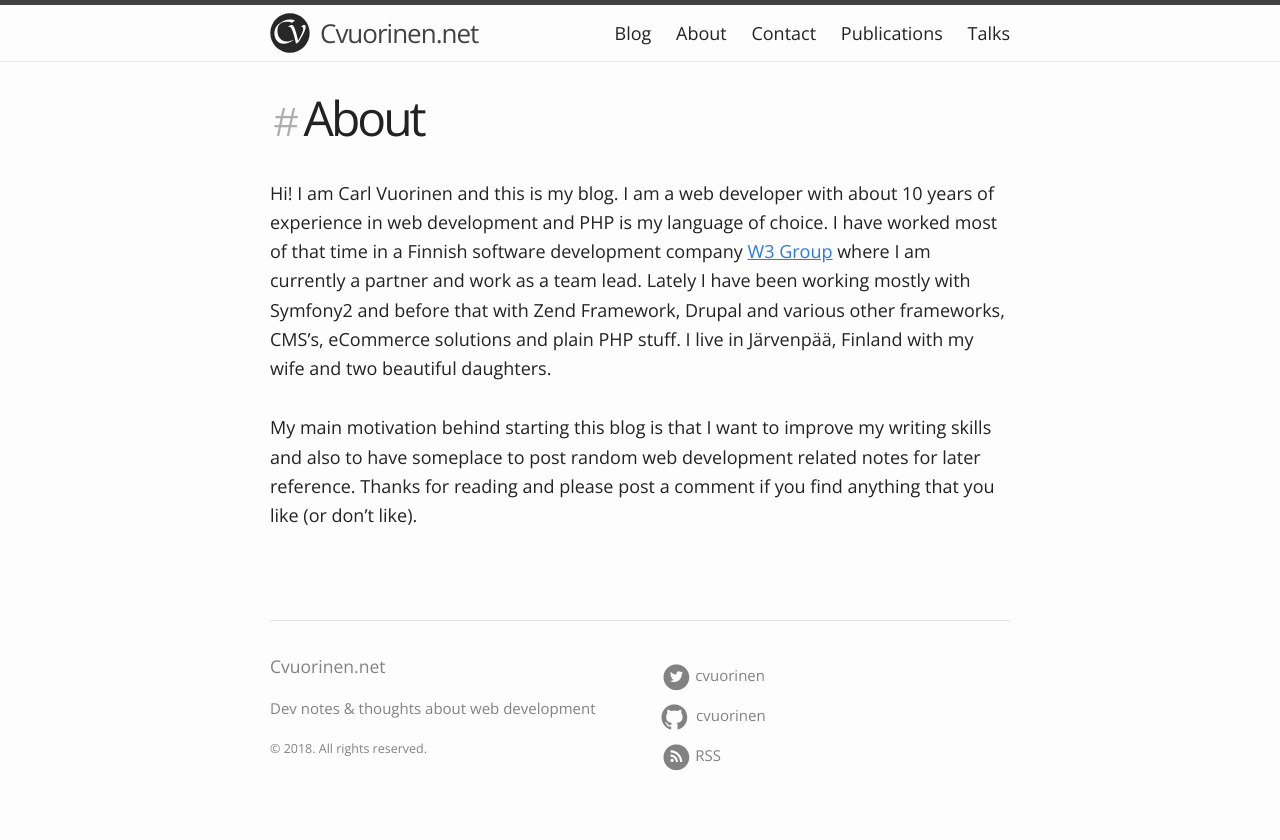
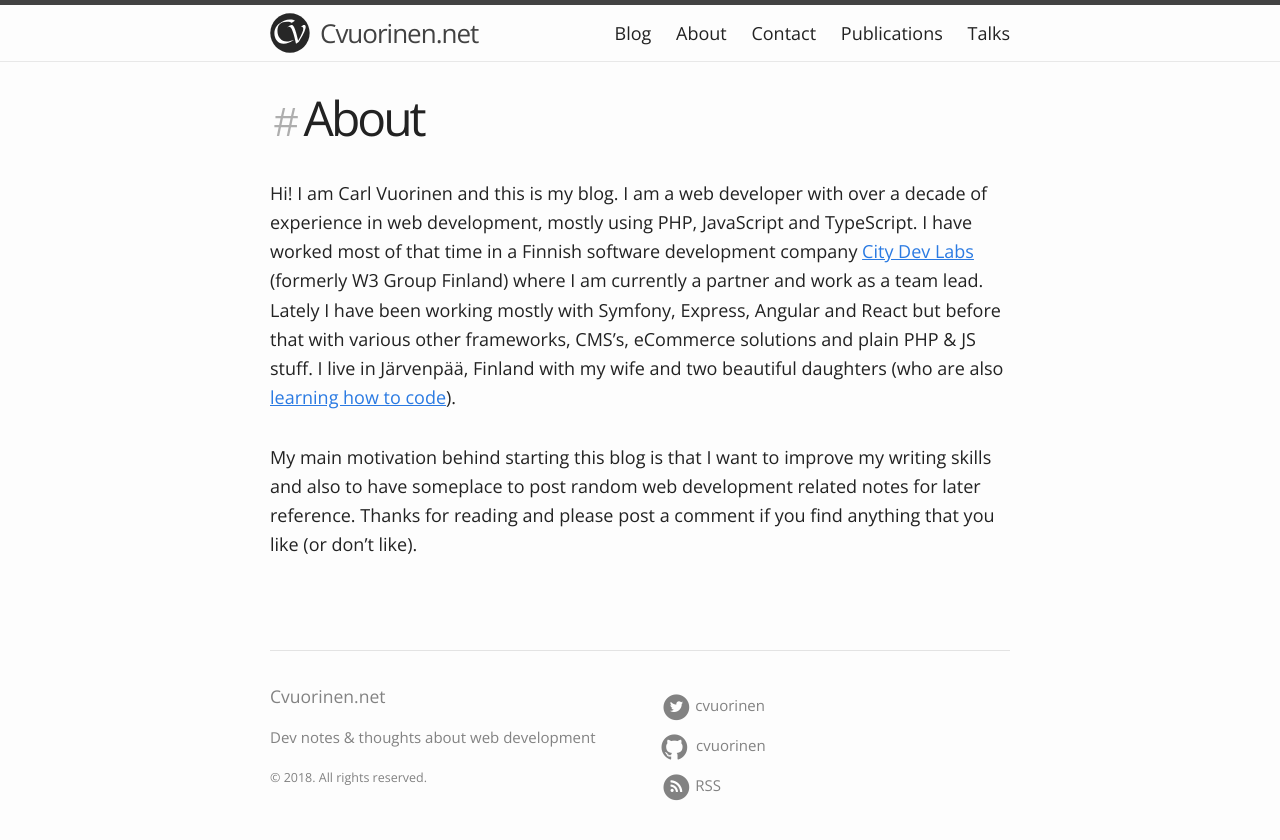
Before and after one commit to cvuorinen/cvuorinen.github.io, a Jekyll site: the page built from about.md, in a window 1280 px wide. Shown: the top 840 px of the page. Built offline with Jekyll 4.4.1, drawn with Linux system fonts in a browser that asks for light colours; nearby versions of some CDN libraries.

Commit message:
Update bio

```diff
--- a/about.md
+++ b/about.md
@@ -4,6 +4,6 @@ title: About
 permalink: /about/
 ---
 
-Hi! I am Carl Vuorinen and this is my blog. I am a web developer with about 10 years of experience in web development and PHP is my language of choice. I have worked most of that time in a Finnish software development company [W3 Group](http://w3.fi) where I am currently a partner and work as a team lead. Lately I have been working mostly with Symfony2 and before that with Zend Framework, Drupal and various other frameworks, CMS's, eCommerce solutions and plain PHP stuff. I live in Järvenpää, Finland with my wife and two beautiful daughters.
+Hi! I am Carl Vuorinen and this is my blog. I am a web developer with over a decade of experience in web development, mostly using PHP, JavaScript and TypeScript. I have worked most of that time in a Finnish software development company [City Dev Labs](https://citydevlabs.fi/) (formerly W3 Group Finland) where I am currently a partner and work as a team lead. Lately I have been working mostly with Symfony, Express, Angular and React but before that with various other frameworks, CMS's, eCommerce solutions and plain PHP & JS stuff. I live in Järvenpää, Finland with my wife and two beautiful daughters (who are also [learning how to code](https://ifgirlthencode.blogspot.fi/)).
 
 My main motivation behind starting this blog is that I want to improve my writing skills and also to have someplace to post random web development related notes for later reference. Thanks for reading and please post a comment if you find anything that you like (or don't like).
```
